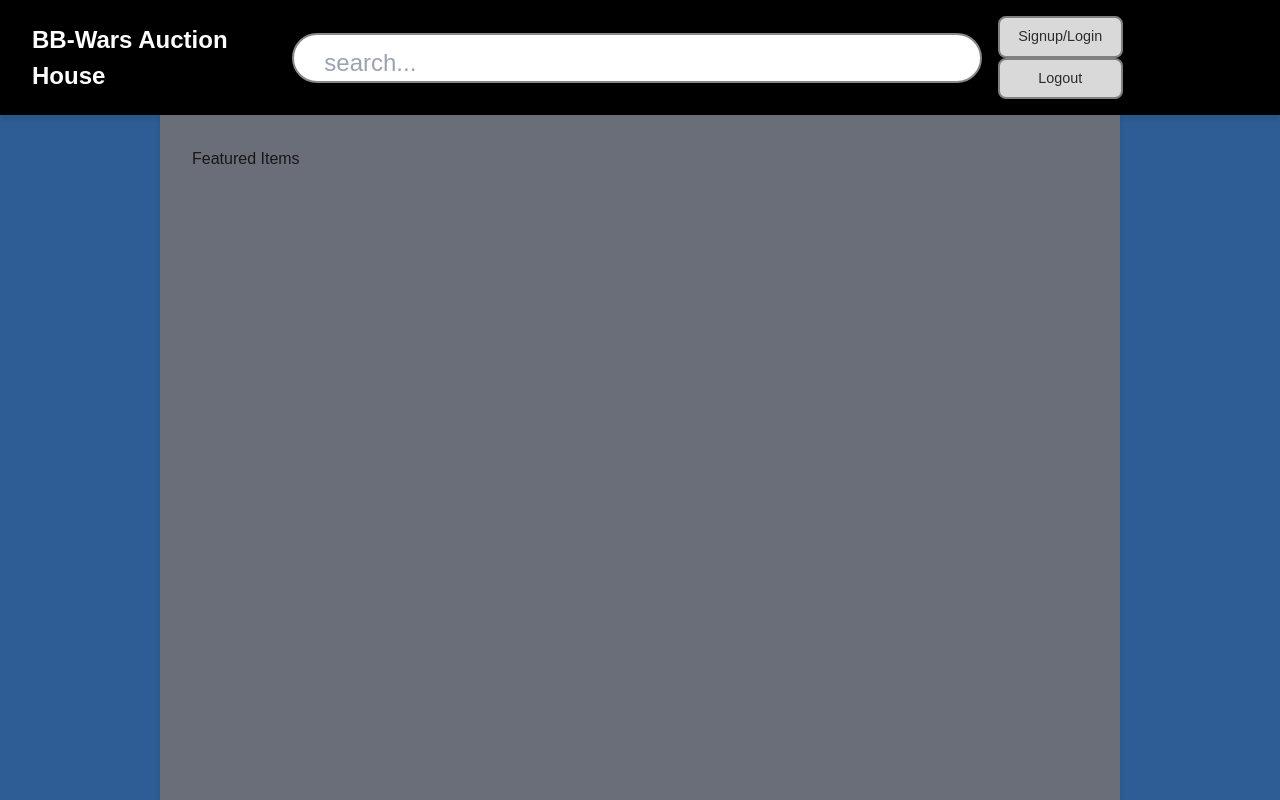
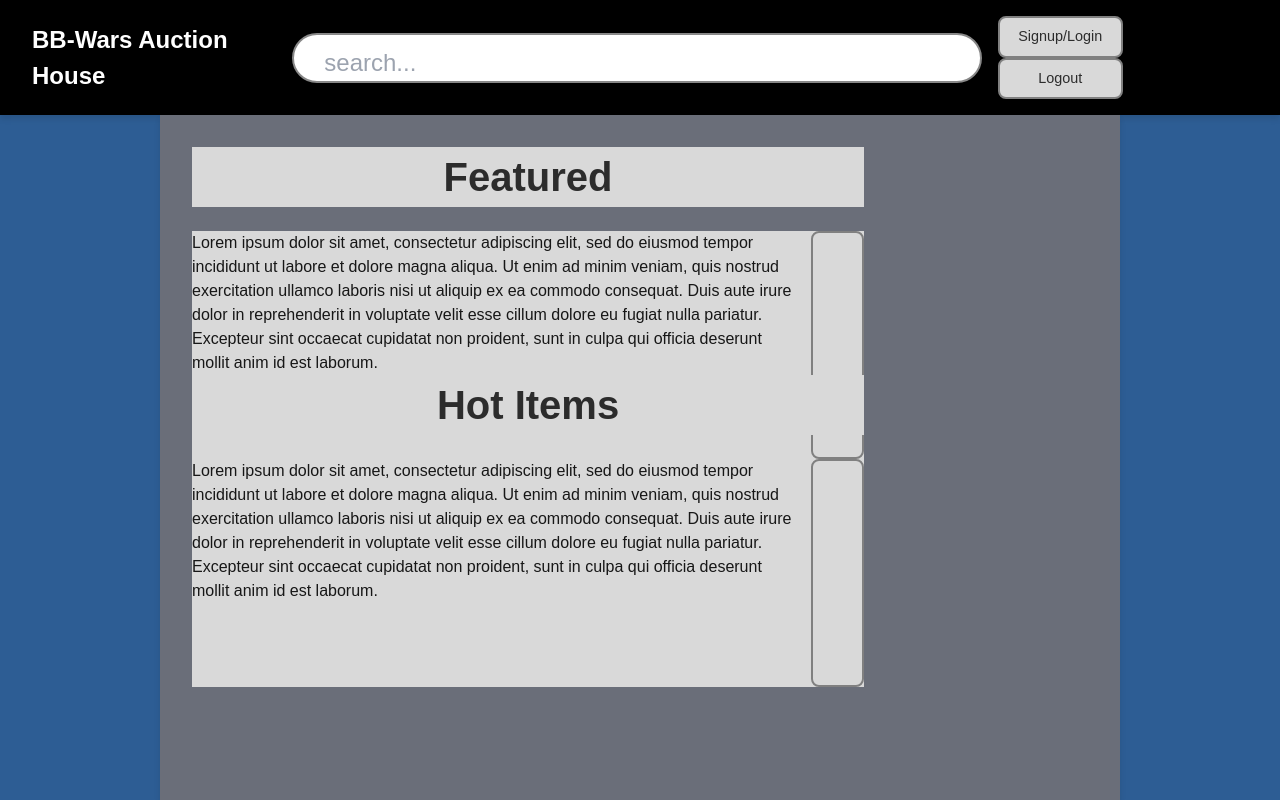
Before and after one commit to LRboice/LilAuctionProj, a Next.js app in the folder auction-mockup/: page / in a window 1280 px wide. Built offline with nearby package versions, Linux system fonts and the light colour scheme.

Commit message:
-beginning content cards for splashpage

```diff
--- a/auction-mockup/pages/components/UI/Card/card.module.scss
+++ b/auction-mockup/pages/components/UI/Card/card.module.scss
@@ -0,0 +1,40 @@
+
+
+ .card{
+    background-color: #D9D9D9;
+    display: flex;
+    align-self: center;
+    width: 75%;
+    height: 100%;
+
+
+ }
+
+ .content{
+    display: flex;
+    align-content: flex-start;
+
+ }
+
+ .button{
+    width: 125px;
+    background-color: #D9D9D9;
+    color: #2C2C2C;
+    border: grey 2px solid;
+    padding: .5rem 1rem;
+    margin-left: 1rem;
+    border-radius: 8px;
+    font-size: 0.9rem;
+    font-weight: 500;
+    cursor: pointer;
+    transition: all 0.3s ease;
+
+    &:hover {
+      background-color: #15221a;
+      color: #fff;
+    }
+
+    &:active {
+      transform: scale(0.98); /* Slight press effect */
+    }
+ }
--- a/auction-mockup/pages/components/UI/Card/card.tsx
+++ b/auction-mockup/pages/components/UI/Card/card.tsx
@@ -0,0 +1,21 @@
+import React from "react";
+import { useRouter } from "next/router";
+import styles from './card.module.scss';
+
+const Card: React.FC = () => {
+    const router = useRouter();
+    return (
+        <div className = {styles.card}>
+            <div className = {styles.content}>
+                <p> Lorem ipsum dolor sit amet, consectetur adipiscing elit, sed do eiusmod tempor incididunt ut labore et dolore magna aliqua.
+                    Ut enim ad minim veniam, quis nostrud exercitation ullamco laboris nisi ut aliquip ex ea commodo consequat.
+                    Duis aute irure dolor in reprehenderit in voluptate velit esse cillum dolore eu fugiat nulla pariatur.
+                     Excepteur sint occaecat cupidatat non proident, sunt in culpa qui officia deserunt mollit anim id est laborum.
+                </p>
+
+             </div>
+             <button className= {styles.button}/>
+        </div>
+    );
+};
+export default Card;
--- a/auction-mockup/pages/components/UI/Layout/Layout.module.scss
+++ b/auction-mockup/pages/components/UI/Layout/Layout.module.scss
@@ -2,7 +2,17 @@
   display: flex;
   min-height: 100vh;
 }
-
+.title {
+  font-size: 2.5rem;
+  margin-bottom: 1.5rem;
+  font-weight: bold;
+  width: 75%;
+  color: #2C2C2C;
+  flex-direction: row;
+  align-self: center;
+  text-align: center;
+  background-color: #d9d9d9;
+}
 .main {
   display: flex;
   flex-direction: column;
--- a/auction-mockup/pages/components/UI/Layout/layout.tsx
+++ b/auction-mockup/pages/components/UI/Layout/layout.tsx
@@ -1,5 +1,6 @@
 import React from 'react';
 import TopBar from '../TopBar/topBar';
+import Card from '../Card/card';
 import styles from './Layout.module.scss';
 
 const Layout: React.FC<{ children: React.ReactNode}> = ({children}) => {
@@ -8,7 +9,17 @@ const Layout: React.FC<{ children: React.ReactNode}> = ({children}) => {
         <div className={styles.layout}>
             <div className={styles.main}>
                 <TopBar/>
-                <div className={styles.content}>{children}</div>
+                <div className={styles.content}>
+                    <div>
+                        <h1 className={styles.title}>Featured</h1>
+                        <Card/>
+                    </div>
+                    <div>
+                        <h1 className={styles.title}>Hot Items</h1>
+                        <Card/>
+                    </div>
+
+                </div>
             </div>
         </div>
     );
--- a/auction-mockup/pages/components/UI/TopBar/topBar.tsx
+++ b/auction-mockup/pages/components/UI/TopBar/topBar.tsx
@@ -1,5 +1,4 @@
 import React from 'react';
-import Link from 'next/link';
 import { useRouter } from 'next/router';
 import styles from './Topbar.module.scss';
 
```
